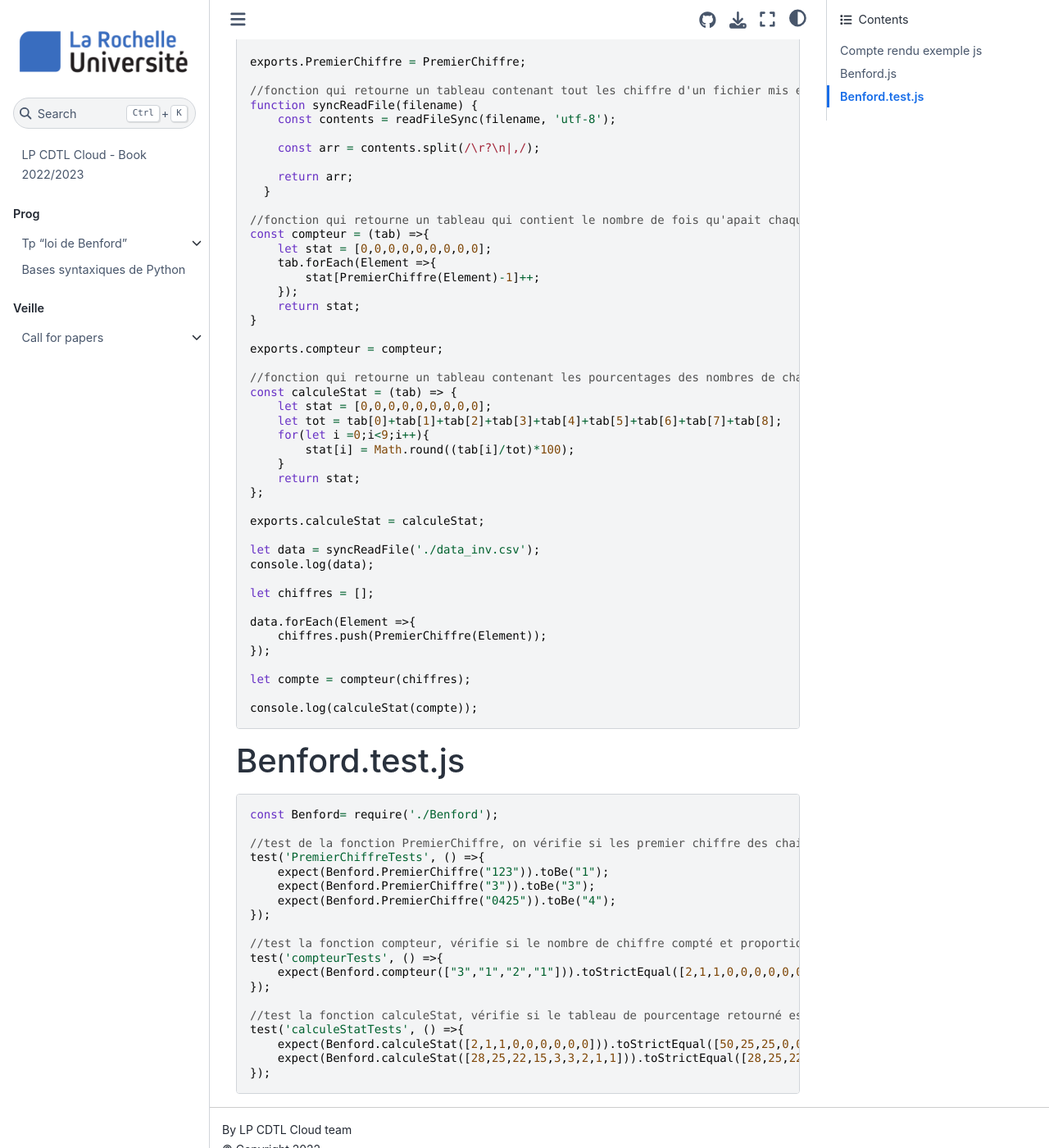
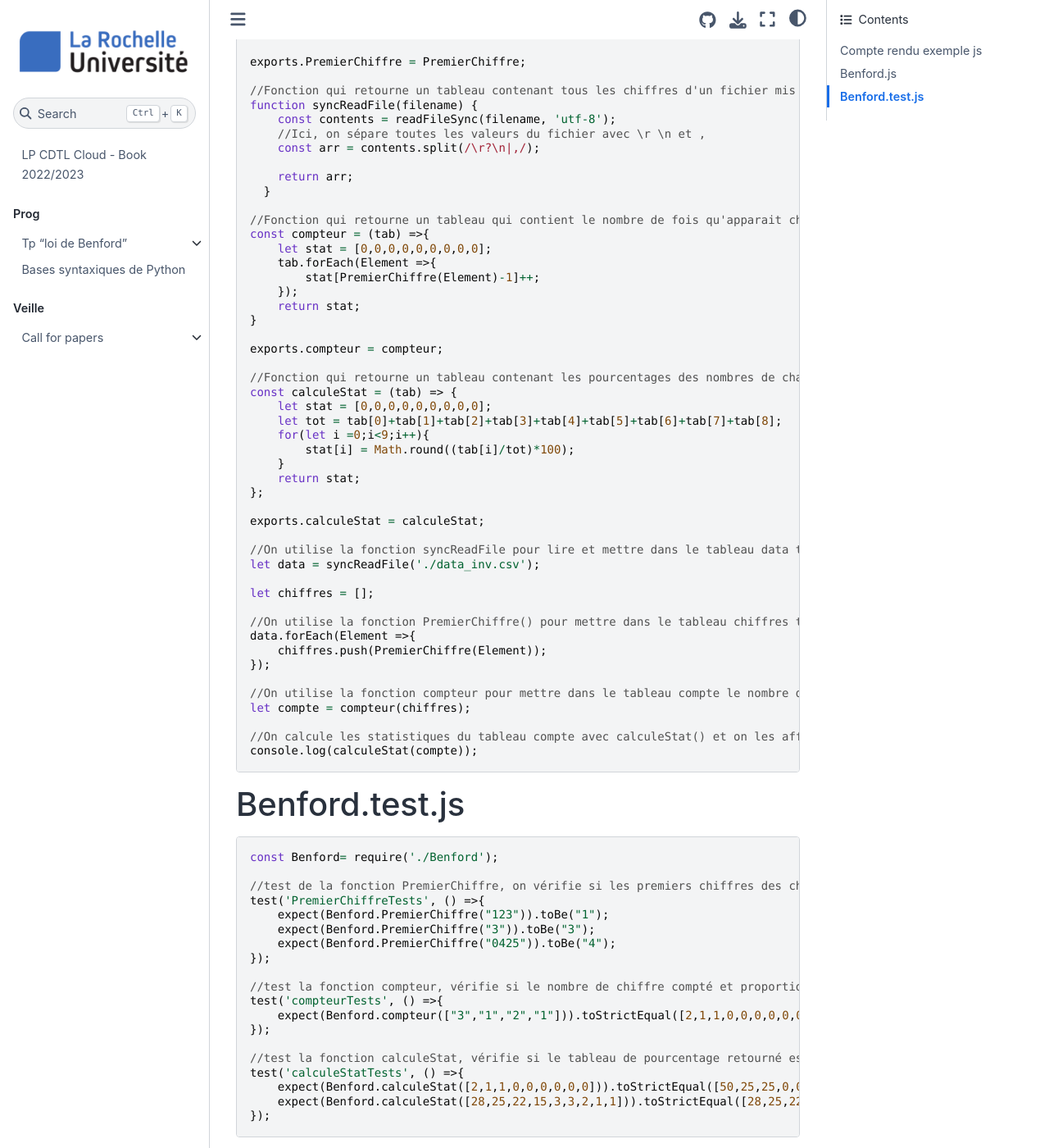
Before and after one commit to LP-Dev-Cloud/book2022, a Jupyter Book: the page built from book/prog/tp-benford/benford-js-exemple.md, in a window 1280 px wide and 1400 px high, scrolled down 405 px. Shown: the whole window at 82% size. Built offline with Jupyter Book 1.0.4 settings and Sphinx 7.4.7 and the Sphinx Book theme 1.1.4, drawn with Linux system fonts in a browser that asks for light colours; some of the changed text lies outside the part shown.

Commit message:
maj benford-js-exemple.md

````diff
--- a/book/prog/tp-benford/benford-js-exemple.md
+++ b/book/prog/tp-benford/benford-js-exemple.md
@@ -11,7 +11,7 @@
 ```JS
 const {readFileSync, promises: fsPromises} = require('fs');
 
-//fonction qui retourne le premier chiffre autre que zero de la chaine mise en parametre.
+//Fonction qui retourne le premier chiffre autre que zéro de la chaîne mise en paramètre.
 const PremierChiffre = (chaine) =>{
     chaine = parseInt(chaine);
     return     chaine.toString()[0];
@@ -19,16 +19,16 @@
 
 exports.PremierChiffre = PremierChiffre;
 
-//fonction qui retourne un tableau contenant tout les chiffre d'un fichier mis en parametre.
+//Fonction qui retourne un tableau contenant tous les chiffres d'un fichier mis en paramètre.
 function syncReadFile(filename) {
     const contents = readFileSync(filename, 'utf-8');
-
+    //Ici, on sépare toutes les valeurs du fichier avec \r \n et ,
     const arr = contents.split(/\r?\n|,/);
 
     return arr;
   }
 
-//fonction qui retourne un tableau qui contient le nombre de fois qu'apait chaque chiffre dans le tableau mis en parametre.
+//Fonction qui retourne un tableau qui contient le nombre de fois qu'apparait chaque chiffre dans le tableau mis en paramètre.
 const compteur = (tab) =>{
     let stat = [0,0,0,0,0,0,0,0,0];
     tab.forEach(Element =>{
@@ -39,7 +39,7 @@
 
 exports.compteur = compteur;
 
-//fonction qui retourne un tableau contenant les pourcentages des nombres de chaques cases par rapport au total de toutes les case additionée.
+//Fonction qui retourne un tableau contenant les pourcentages des nombres de chaque cases par rapport au total de toutes les cases additione.
 const calculeStat = (tab) => {
     let stat = [0,0,0,0,0,0,0,0,0];
     let tot = tab[0]+tab[1]+tab[2]+tab[3]+tab[4]+tab[5]+tab[6]+tab[7]+tab[8];
@@ -51,17 +51,20 @@
 
 exports.calculeStat = calculeStat;
 
+//On utilise la fonction syncReadFile pour lire et mettre dans le tableau data toutes les valeurs à l'intérieur.
 let data = syncReadFile('./data_inv.csv');
-console.log(data);
 
 let chiffres = [];
 
+//On utilise la fonction PremierChiffre() pour mettre dans le tableau chiffres tous les premiers chiffres des nombres du tableau data.
 data.forEach(Element =>{
     chiffres.push(PremierChiffre(Element));
 });
 
+//On utilise la fonction compteur pour mettre dans le tableau compte le nombre de fois qu'apparaît chaque chiffre du tableau chiffres.
 let compte = compteur(chiffres);
 
+//On calcule les statistiques du tableau compte avec calculeStat() et on les affiche.
 console.log(calculeStat(compte));
 ```
 
@@ -70,19 +73,19 @@
 ```js
 const Benford= require('./Benford');
 
-//test de la fonction PremierChiffre, on vérifie si les premier chiffre des chaines entrées en parametres sont valides.
+//test de la fonction PremierChiffre, on vérifie si les premiers chiffres des chaînes entrées en paramètres sont valides.
 test('PremierChiffreTests', () =>{
     expect(Benford.PremierChiffre("123")).toBe("1");
     expect(Benford.PremierChiffre("3")).toBe("3");
     expect(Benford.PremierChiffre("0425")).toBe("4");
 });
 
-//test la fonction compteur, vérifie si le nombre de chiffre compté et proportionelle au tableau entrée en parametre.
+//test la fonction compteur, vérifie si le nombre de chiffre compté et proportionnelle au tableau entrée en paramètre.
 test('compteurTests', () =>{
     expect(Benford.compteur(["3","1","2","1"])).toStrictEqual([2,1,1,0,0,0,0,0,0]);
 });
 
-//test la fonction calculeStat, vérifie si le tableau de pourcentage retourné est proportionelle au tableau mis en parametre.
+//test la fonction calculeStat, vérifie si le tableau de pourcentage retourné est proportionnel au tableau mis en paramètre.
 test('calculeStatTests', () =>{
     expect(Benford.calculeStat([2,1,1,0,0,0,0,0,0])).toStrictEqual([50,25,25,0,0,0,0,0,0]);
     expect(Benford.calculeStat([28,25,22,15,3,3,2,1,1])).toStrictEqual([28,25,22,15,3,3,2,1,1]);
````
